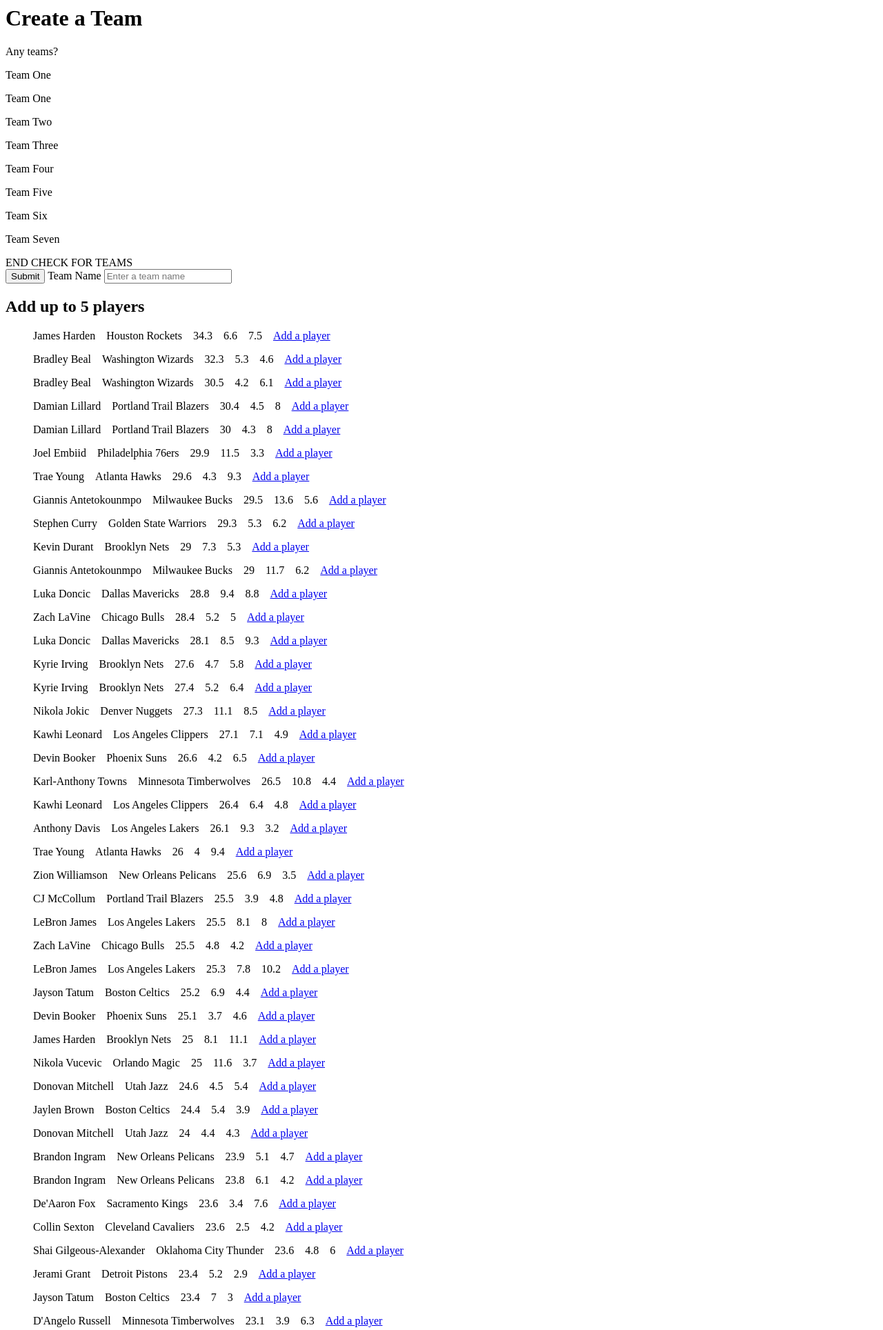
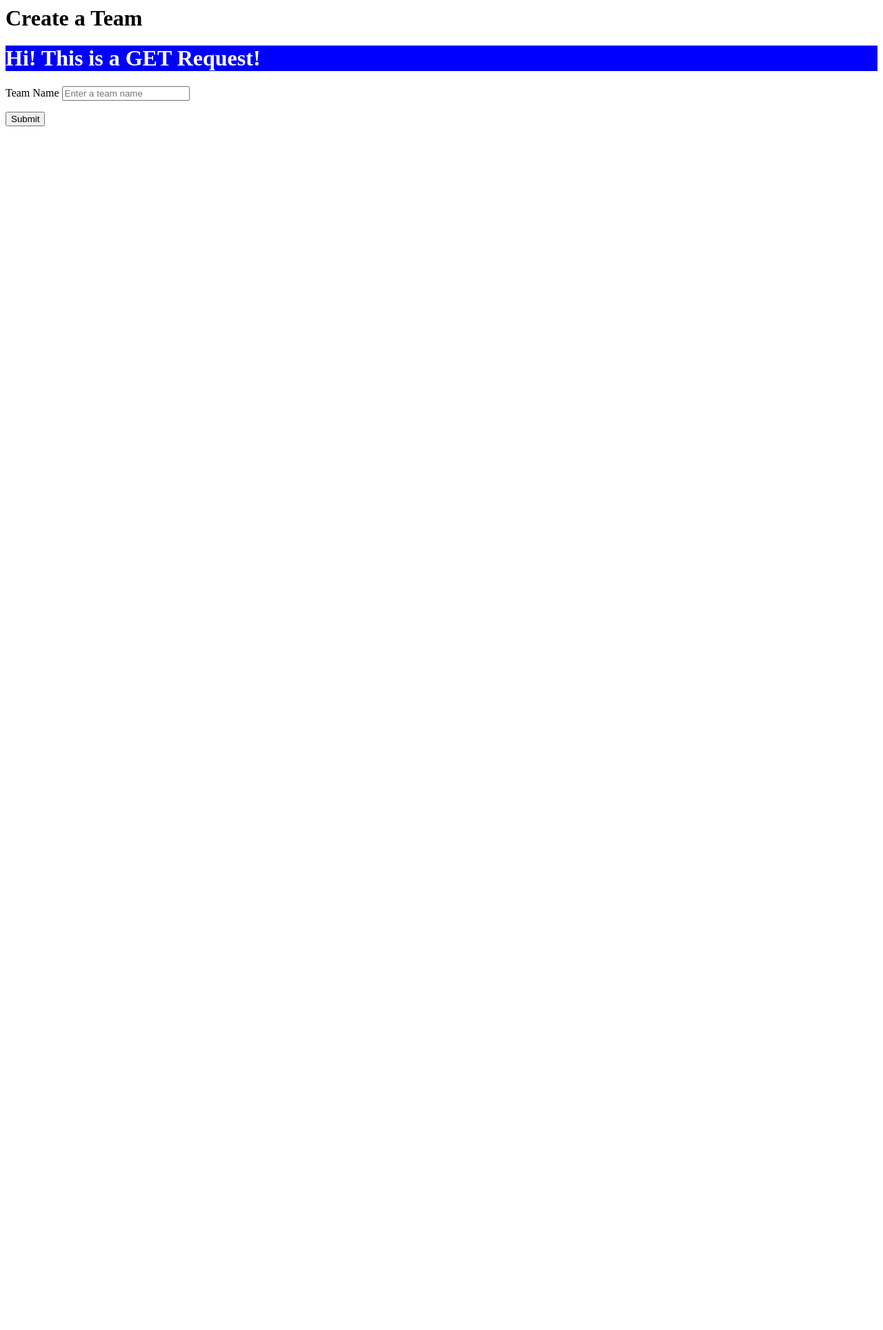
Before and after one commit to mhynson/fantasy-bball-django-app, a Django app: page /teams/create in a window 1280 px wide. Shown: the top 1928 px of the page at 69% size. After the commit the page ends 183 px from the top, so only its background shows below. Run offline with Django 3.2, Linux system fonts and the light colour scheme; data comes from the database, SQL or seed files in the repository.

Commit message:
From monday's tutoring
- simplifying the example

```diff
--- /dev/null
+++ b/requirements.txt
@@ -0,0 +1 @@
+django
--- a/todolistapp/users/templates/teams/create.html
+++ b/todolistapp/users/templates/teams/create.html
@@ -24,79 +24,16 @@
 
 <h1>Create a Team</h1>
 
-{%if message %}
-<p style="color: red;">{{ message }}</p>
+{% if message %}
+    <h1 style="background-color: blue; color: white;">{{ message }}</h1>
 {% endif %}
-
-Any teams?
-{% for team in teams %}
-        <p>{{ team.team_name }}</p>
-
-
-    {% endfor %}
-END CHECK FOR TEAMS
-
 
 <form method="POST">
     {% csrf_token %}
-     <input type="submit" value="Submit" />
     <label>Team Name</label>
     <input type="text" placeholder="Enter a team name" name="fantasy-team-name" />
 
-    <h2>Add up to 5 players</h2>
-    <ul class="player-list">
-        <!-- Loop through each player -->
-        {% for player in players %}
-        <li>
-            <div>{{ player.name.first }} {{ player.name.last }}</div>
-            <div>{{ player.team }}</div>
-            <div>{{ player.stats.points_per_game }}</div>
-            <div>{{ player.stats.rebounds_per_game }}</div>
-            <div>{{ player.stats.assists_per_game }}</div>
-            <a href="#" data-player-id="{{ player.id }}"
-               data-player-name="{{ player.name.first }} {{ player.name.last }}">Add a player</a>
-        </li>
-        {% endfor %}
-    </ul>
-
-    <input type="hidden" name="fantasy-player-1" />
-    <input type="hidden" name="fantasy-player-2"  />
-    <input type="hidden" name="fantasy-player-3" />
-    <input type="hidden" name="fantasy-player-4"  />
-    <input type="hidden" name="fantasy-player-5"  />
-
-
+    <p>
+         <input type="submit" value="Submit" />
+    </p>
 </form>
-
-
-<script>
-    const $ = document.querySelector.bind(document);
-    const $$ = document.querySelectorAll.bind(document);
-
-    let count = 0;
-
-    const playerIds = $$("[data-player-id]");
-    playerIds.forEach(playerId => {
-        playerId.addEventListener("click", event => {
-            const target = event.target;
-            const playerId = target.dataset.playerId;
-            const playerName = target.dataset.playerName;
-            // alert( playerId + " : " + playerName );
-
-            if (count == 5) {
-                alert("nope, can't add any more players");
-            }
-            count++;
-
-            const hiddenInputName = "fantasy-player-" + count;
-            $(`[name=${hiddenInputName}]`).value = playerId;
-
-            console.log("added a new player", playerName);
-
-
-
-        });
-    });
-
-
-</script>
--- /dev/null
+++ b/todolistapp/users/templates/teams/view-all.html
@@ -0,0 +1,2 @@
+<!-- TODO: view all teams here -->
+<h1>View all Teams</h1>
--- a/todolistapp/users/urls.py
+++ b/todolistapp/users/urls.py
@@ -1,11 +1,12 @@
 # users/urls.py
 
 from django.conf.urls import url, include
-from .views import dashboard, register, team_create
+from .views import dashboard, register, team_create, teams_view
 
 urlpatterns = [
     url(r"^accounts/", include("django.contrib.auth.urls")),
     url(r"^register/", register, name="register"),
     url(r"^dashboard/", dashboard, name="dashboard"),
-    url(r"^teams/create", team_create, name="team_create"),
+    url(r"^teams/create", team_create, name="team_creation"),
+    url(r"^teams/view", teams_view, name="teams_view"),
 ]
--- a/todolistapp/users/views.py
+++ b/todolistapp/users/views.py
@@ -2,7 +2,7 @@ from django.shortcuts import render, redirect
 from django.contrib.auth import login
 from django.urls import reverse
 from .forms import CustomUserCreationForm
-from .models import FantasyTeam, Player
+from .models import FantasyTeam
 from pprint import pprint
 from datetime import datetime
 # from crud import crud
@@ -29,105 +29,180 @@ def register(request):
             return redirect(reverse("dashboard"))
 
 
-def team_create(request):
-    teams = FantasyTeam.objects.all()
-
-    # Load all players
-    players = None
-    with open('./players.json') as f:
-        players = json.load(f)
-
-
-    if request.method == "POST":
-
-        print("=== user ===")
-        pprint(request.user)
-
-        print("=== POST ===")
-        pprint(request.POST)
-
-        # First check to see if the user is logged in.
-        if request.user and request.user.is_authenticated:
-            print("keep going...")
-
-            # Extract the incoming team name from the incoming POST request.
-            incoming_team_name = request.POST["fantasy-team-name"]
-            user_id = request.user.id
-            matching_teams = FantasyTeam.objects.filter(user=request.user)
-            team_already_exists = False
-
-            print("=== incoming team name ===")
-            print(incoming_team_name)
-
-            print("=== matching teams ===")
-            print(matching_teams)
-
-            # Loop through the list of teams to see if one matches the name of the incoming team name.
-            for team in matching_teams:
-                # Check to see if the team exists, and set it to a variable.
-                team_already_exists = incoming_team_name == team.team_name
-                # If there
-                if team_already_exists:
-                    break
-
-            print("== does team already exists? ")
-            print(team_already_exists)
-
-            if team_already_exists:
-                print("This team name is already taken! Please pick a different one.")
-                # exit out of the function
-                # return render(request, "teams/create.html", {
-                #     "message": "This team name is already taken! Please pick a different one.",
-                #     "players": players,
-                #     "teams": teams,
-                # })
-
-
-            # Now, create the team object (based on the FantasyTeam Model) with the given team name and other attributes
-            new_team = FantasyTeam(
-                team_name=incoming_team_name,
-                user=request.user,
-                created_date=datetime.now(),
-                last_modified_date=datetime.now(),
-            )
-            new_team.save()
-
-            player_ids = list()
-            count = 1
-            while (count < 6):
-                player_id = request.POST["fantasy-player-" + str(count)]
-                player_ids.append(player_id)
-
-
-                matching_player =  [player for player in players if player["id"] == player_id]
-                print(" --- matching_player " + player_id + " ---")
-                print(matching_player)
-
-                count += 1
-
-
-            print("=== player ids ===")
-            print(player_ids)
-            # print(new_team)
-
-
-        else:
-            print("The user is not logged in, so we cannot add a Team or Players.")
-
-
-        print("user")
-        print(request.user)
-
-        # 1. Check to see if a user has a team with the same name
-        # 2. If not, then add the team to the user
-        # 3. Add the players to the team
+def teams_view(request):
+    return render(request, "teams/view-all.html")
 
 
 
-    return render(request, "teams/create.html", {
-        "players": players,
-        "teams": teams
-    })
+
+def team_create(request):
+    # DO something here to handle the request.
+    print("===REQ METHOD ===")
+    print(request.method)
+
+    print("===USER FROM REQ ===")
+    print(request.user.id)
+
+    print("===GET DATA FROM REQ ===")
+    print(request.GET)
+
+    print("===POST DATA FROM REQ ===")
+    print(request.POST)
+
+    '''
+        What do we have from the request parameter?
+            - method (GET, POST)
+            - user
+            - GET data
+            - POST data
+    '''
+
+    context = {
+        "message": "Hi!"
+    }
+
+    if request.method == "POST":
+        context["message"] = "Hi! This is a POST Request!"
+
+        # Here we need to create an item in the DB using the POST data.
+
+        # Step 1: Get the user-provided team name.
+        incoming_team_name = request.POST["fantasy-team-name"]
+
+        # Step 2: Create a new FantasyTeam instance and use the incoming_team_name for the team's name.
+        team = FantasyTeam(
+            team_name=incoming_team_name,
+            user=request.user,
+            created_date=datetime.now(),
+            last_modified_date=datetime.now(),
+        )
+
+        # Step 3: Save the newly created team to the database.
+        team.save()
+
+        # Step 4: Create a message to display to the user.
+        context["message"] = "Congratulations! You have successfully created your team (" + team.team_name + ")!"
+
+
+
+    if request.method == "GET":
+        context["message"] = "Hi! This is a GET Request!"
+
+
+    return render(request, "teams/create.html", context)
+
+
+
+
+
+
+
+# def team_create(request):
+#     # Get all team objects using the Django ORM.
+#     teams = FantasyTeam.objects.all()
+#     print("-------- All TEAMS -------->")
+#     for t in teams:
+#         print(t.team_name)
+#         print(t.created_date)
+#         print(t.last_modified_date)
+#     print("<!-------- All TEAMS --------")
+#
+#     # Load all players
+#     players = None
+#     with open('./players.json') as f:
+#         players = json.load(f)
+#
+#
+#     if request.method == "POST":
+#
+#         print("=== user ===")
+#         pprint(request.user)
+#
+#         print("=== POST ===")
+#         pprint(request.POST)
+#
+#         # First check to see if the user is logged in.
+#         if request.user and request.user.is_authenticated:
+#             print("keep going...")
+#
+#             # Extract the incoming team name from the incoming POST request.
+#             incoming_team_name = request.POST["fantasy-team-name"]
+#             user_id = request.user.id
+#             matching_teams = FantasyTeam.objects.filter(user=request.user)
+#             team_already_exists = False
+#
+#             print("=== incoming team name ===")
+#             print(incoming_team_name)
+#
+#             print("=== matching teams ===")
+#             print(matching_teams)
+#
+#             # Loop through the list of teams to see if one matches the name of the incoming team name.
+#             for team in matching_teams:
+#                 # Check to see if the team exists, and set it to a variable.
+#                 team_already_exists = incoming_team_name == team.team_name
+#                 # If there
+#                 if team_already_exists:
+#                     break
+#
+#             print("== does team already exists? ")
+#             print(team_already_exists)
+#
+#             if team_already_exists:
+#                 print("This team name is already taken! Please pick a different one.")
+#                 # exit out of the function
+#                 # return render(request, "teams/create.html", {
+#                 #     "message": "This team name is already taken! Please pick a different one.",
+#                 #     "players": players,
+#                 #     "teams": teams,
+#                 # })
+#
+#
+#             # Now, create the team object (based on the FantasyTeam Model) with the given team name and other attributes
+#             new_team = FantasyTeam(
+#                 team_name=incoming_team_name,
+#                 user=request.user,
+#                 created_date=datetime.now(),
+#                 last_modified_date=datetime.now(),
+#             )
+#             new_team.save()
+#
+#             player_ids = list()
+#             count = 1
+#             while (count < 6):
+#                 player_id = request.POST["fantasy-player-" + str(count)]
+#                 player_ids.append(player_id)
+#
+#
+#                 matching_player =  [player for player in players if player["id"] == player_id]
+#                 print(" --- matching_player " + player_id + " ---")
+#                 print(matching_player)
+#
+#                 count += 1
+#
+#
+#             print("=== player ids ===")
+#             print(player_ids)
+#             # print(new_team)
+#
+#
+#         else:
+#             print("The user is not logged in, so we cannot add a Team or Players.")
+#
+#
+#         print("user")
+#         print(request.user)
+#
+#         # 1. Check to see if a user has a team with the same name
+#         # 2. If not, then add the team to the user
+#         # 3. Add the players to the team
+#
+#
+#
+#     return render(request, "teams/create.html", {
+#         "players": players,
+#         "teams": teams
+#     })
 # def lists(request):
 
 #     if request.user and request.user.is_logged:
```
Also changed, not shown: todolistapp/users/models.py (+0 -28 lines), todolistapp/users/templates/users/dashboard.html (+8 -1 lines), 2 other files.
